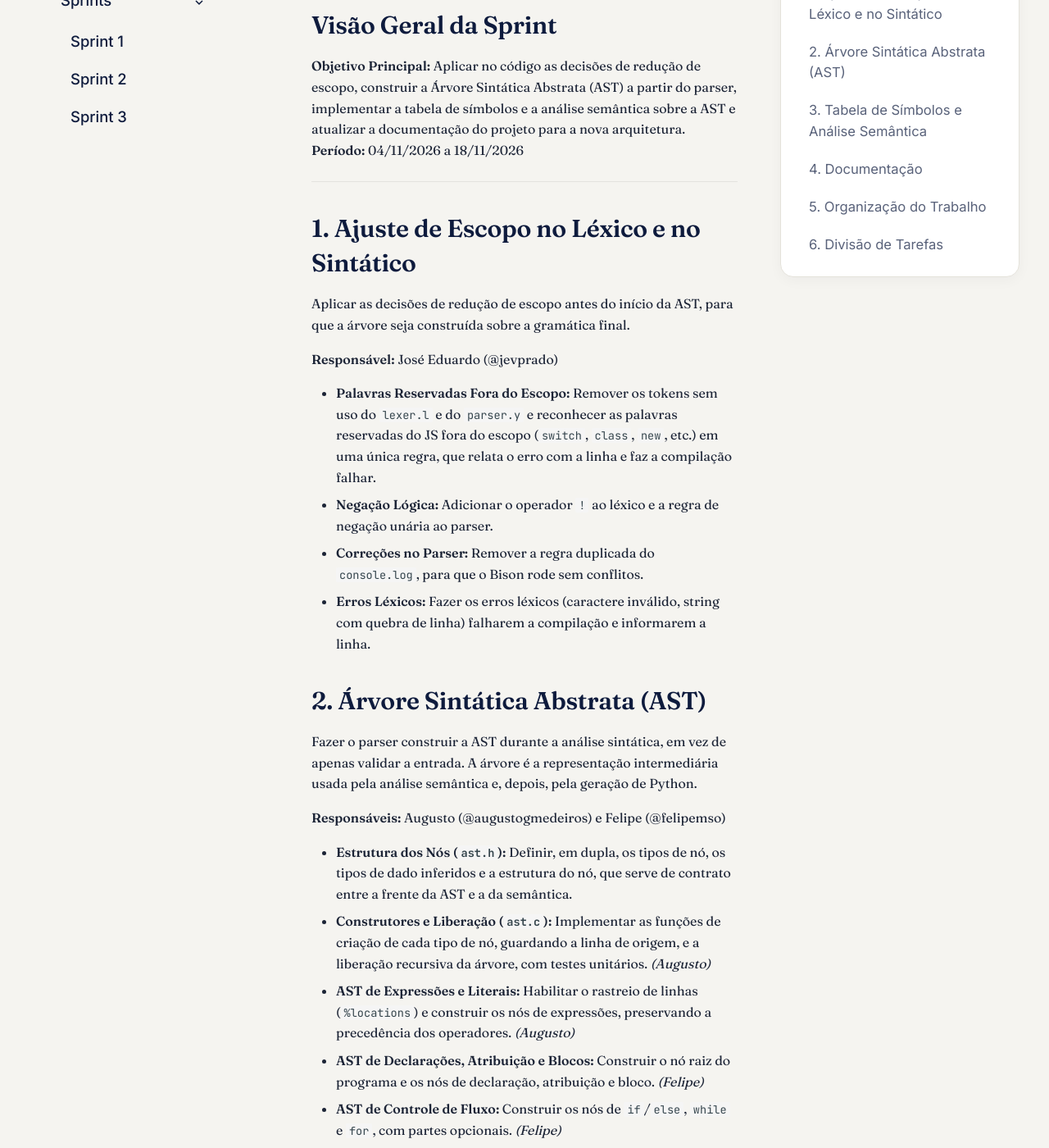
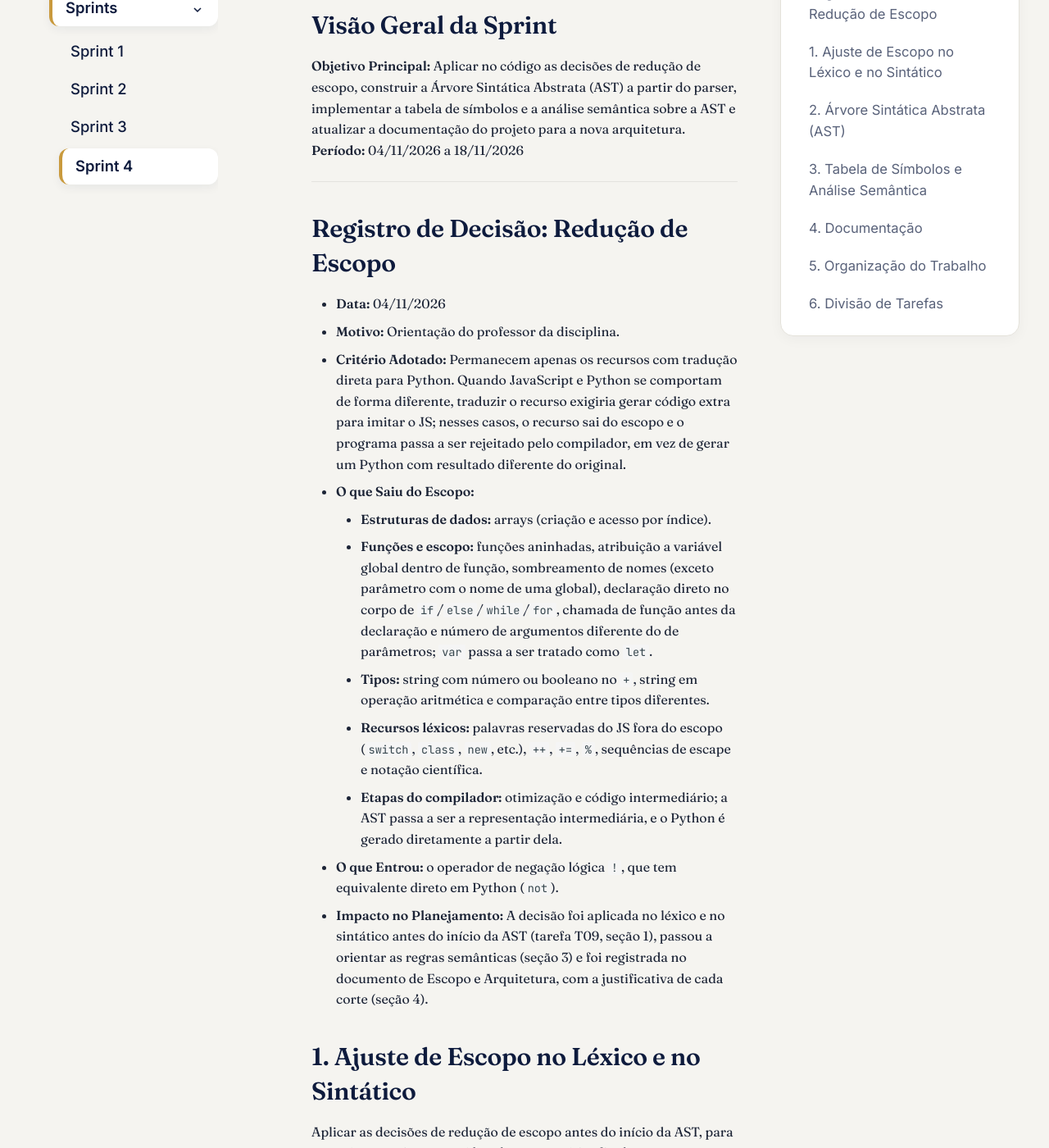
Before and after one commit to felipemso/G16-Compiladores, an MkDocs documentation site: the page built from docs/sprints/sprint4/sprint4.md, in a window 1280 px wide and 1400 px high, scrolled down 265 px. Shown: the whole window at 82% size. Built offline with MkDocs 1.6.1 and Material for MkDocs 9.7.7, drawn with Linux system fonts in a browser that asks for light colours.

Commit message:
docs(sprint): registra decisao de reducao de escopo

```diff
--- a/docs/sprints/sprint4/sprint4.md
+++ b/docs/sprints/sprint4/sprint4.md
@@ -5,6 +5,20 @@
 **Período:** 04/11/2026 a 18/11/2026
 
 ---
+
+## Registro de Decisão: Redução de Escopo
+
+*   **Data:** 04/11/2026
+*   **Motivo:** Orientação do professor da disciplina.
+*   **Critério Adotado:** Permanecem apenas os recursos com tradução direta para Python. Quando JavaScript e Python se comportam de forma diferente, traduzir o recurso exigiria gerar código extra para imitar o JS; nesses casos, o recurso sai do escopo e o programa passa a ser rejeitado pelo compilador, em vez de gerar um Python com resultado diferente do original.
+*   **O que Saiu do Escopo:**
+    *   **Estruturas de dados:** arrays (criação e acesso por índice).
+    *   **Funções e escopo:** funções aninhadas, atribuição a variável global dentro de função, sombreamento de nomes (exceto parâmetro com o nome de uma global), declaração direto no corpo de `if`/`else`/`while`/`for`, chamada de função antes da declaração e número de argumentos diferente do de parâmetros; `var` passa a ser tratado como `let`.
+    *   **Tipos:** string com número ou booleano no `+`, string em operação aritmética e comparação entre tipos diferentes.
+    *   **Recursos léxicos:** palavras reservadas do JS fora do escopo (`switch`, `class`, `new`, etc.), `++`, `+=`, `%`, sequências de escape e notação científica.
+    *   **Etapas do compilador:** otimização e código intermediário; a AST passa a ser a representação intermediária, e o Python é gerado diretamente a partir dela.
+*   **O que Entrou:** o operador de negação lógica `!`, que tem equivalente direto em Python (`not`).
+*   **Impacto no Planejamento:** A decisão foi aplicada no léxico e no sintático antes do início da AST (tarefa T09, seção 1), passou a orientar as regras semânticas (seção 3) e foi registrada no documento de Escopo e Arquitetura, com a justificativa de cada corte (seção 4).
 
 ## 1. Ajuste de Escopo no Léxico e no Sintático
 Aplicar as decisões de redução de escopo antes do início da AST, para que a árvore seja construída sobre a gramática final.
--- a/mkdocs.yml
+++ b/mkdocs.yml
@@ -31,4 +31,5 @@ nav:
           - Sprint 1: sprints/sprint1/sprint1.md
           - Sprint 2: sprints/sprint2/sprint2.md
           - Sprint 3: sprints/sprint3/sprint3.md
+          - Sprint 4: sprints/sprint4/sprint4.md
   - Equipe: equipe.md
```
